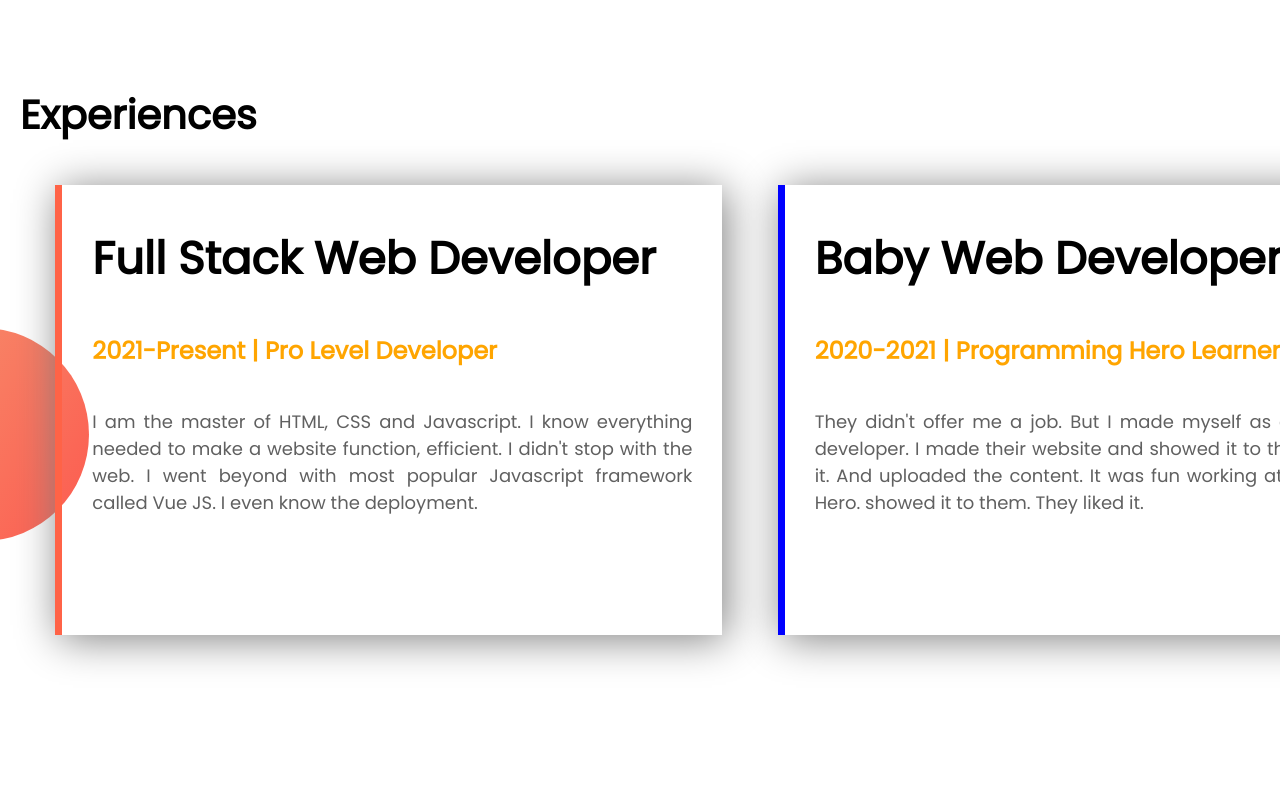
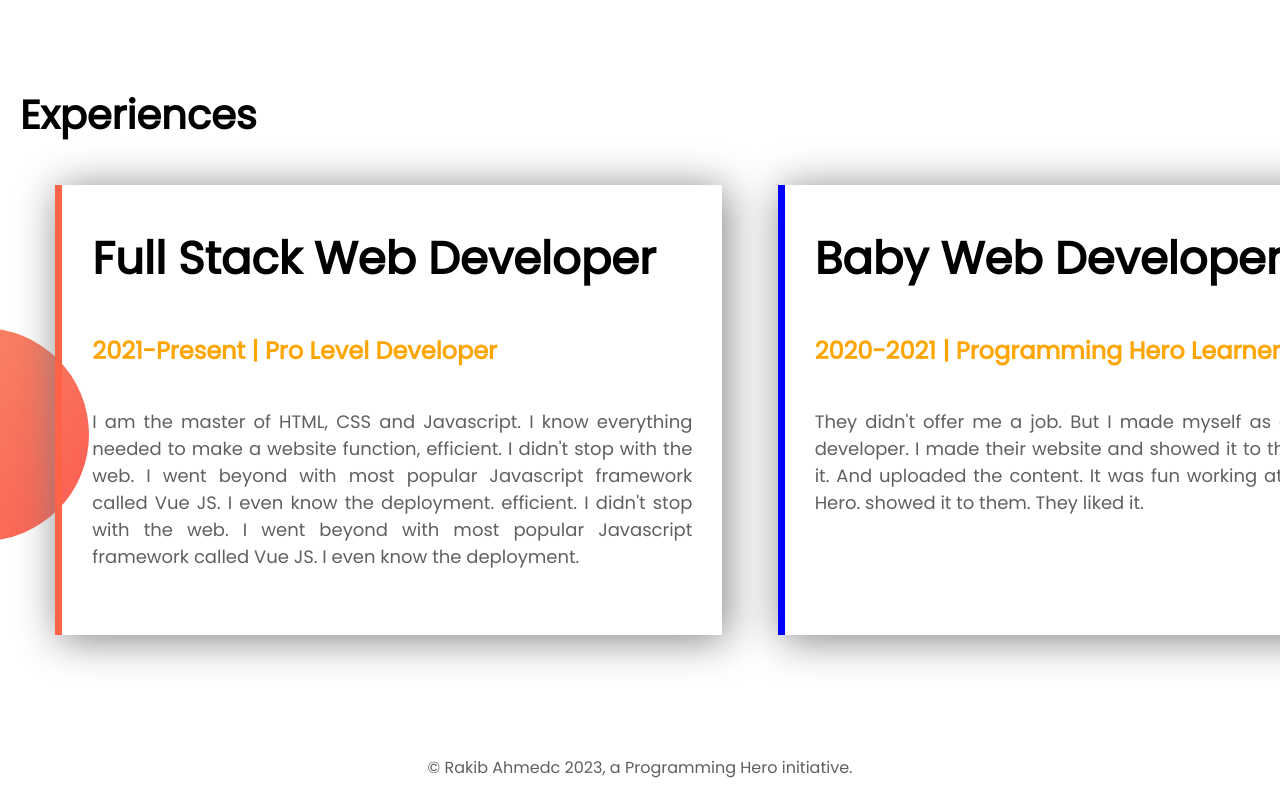
Before and after one commit to RakibMojumder/my-courese-project-1, a plain HTML site: page index.html in a window 1280 px wide. Shown: the part 1429-2229 px from the top of the page. Before the commit the page ends 2164 px from the top, so only its background shows below. Drawn offline with Linux system fonts and the light colour scheme.

Commit message:
footer and other code added

```diff
--- a/index.html
+++ b/index.html
@@ -67,6 +67,8 @@
                 <h2>2021-Present | Pro Level Developer</h2>
                 <p>I am the master of HTML, CSS and Javascript. I know everything needed to make a website function,
                     efficient. I didn't stop with the web. I went beyond with most popular Javascript framework called
+                    Vue JS. I even know the deployment.
+                    efficient. I didn't stop with the web. I went beyond with most popular Javascript framework called
                     Vue JS. I even know the deployment.</p>
             </div>
             <div class="experience-right">
@@ -82,4 +84,8 @@
 
 </body>
 
+<footer>
+    <p>© Rakib Ahmedc 2023, a Programming Hero initiative.</p>
+</footer>
+
 </html>
--- a/style.css
+++ b/style.css
@@ -74,7 +74,7 @@ section {
 /* -------dream section------ */
 
 #dream-section {
-    background: url(./images/./dream-bg.png) no-repeat right center
+    background: url(./images/./dream-bg.png) no-repeat right 70%;
 }
 
 .dream-section-container {
@@ -120,7 +120,7 @@ section {
 
 .experience-container {
     display: flex;
-    justify-content: space-evenly
+    justify-content: space-evenly;
 }
 
 .experience-heading {
@@ -160,3 +160,9 @@ section {
     border-left: 7px solid blue;
     box-shadow: 4px 4px 40px gray;
 }
+
+footer p {
+    text-align: center;
+    color: #606060;
+    padding: 20px 0;
+}
```
